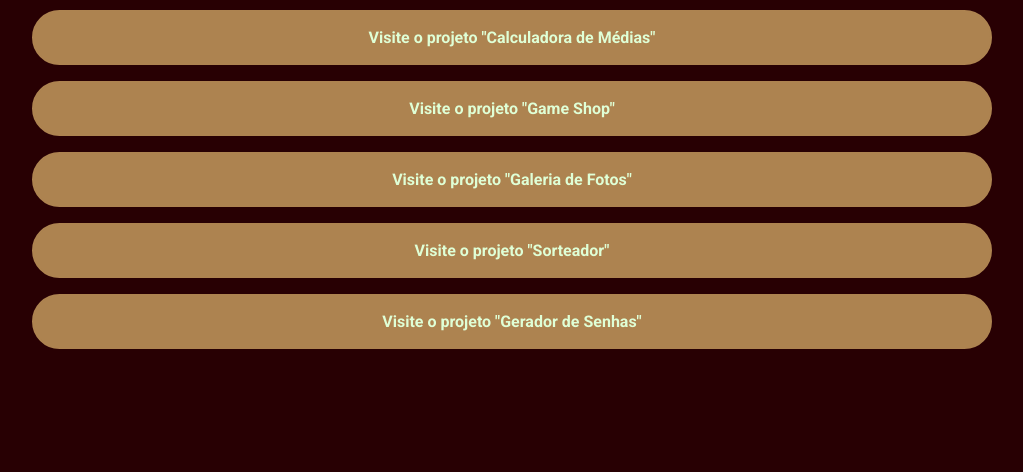
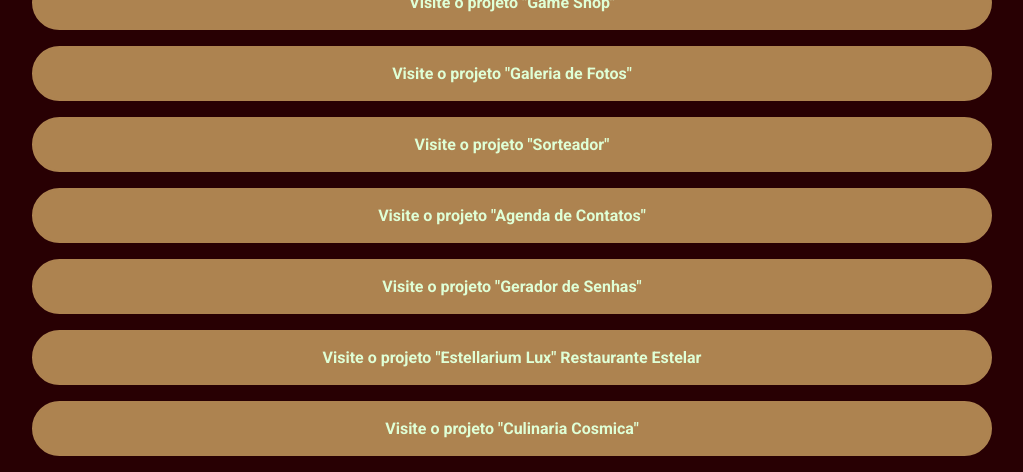
Before and after one commit to Oliveiraps/portifolio-ebac-pessoal, a website: page index.html in a window 1280 px wide. Shown: the part 356-828 px from the top of the page, without its empty margins (128-1151 px from the left). Before the commit the page ends 800 px from the top, so only its background shows below. Drawn offline with Linux system fonts and the light colour scheme.

Commit message:
adicionando botoes e cores , ao projeto

```diff
--- a/index.html
+++ b/index.html
@@ -51,7 +51,7 @@
                     <a href="https://izmael-projeto-calculadora-medias.vercel.app/" target="_blank" rel="noopener noreferrer">Visite o projeto "Calculadora de Médias"</a>
                 </li>
                 <li class="project-list-item">
-                    <a href="https://site-gameshop-flame-three.vercel.app/" target="_blank" rel="noopener noreferrer">Visite o projeto "Game Shop"</a>
+                    <a href="https://pratique-m05-ebac.vercel.app//" target="_blank" rel="noopener noreferrer">Visite o projeto "Game Shop"</a>
                 </li>
                 <li class="project-list-item">
                     <a href="https://oliver-jquery-galeria-fotos.vercel.app/" target="_blank" rel="noopener noreferrer">Visite o projeto "Galeria de Fotos"</a>
@@ -60,7 +60,17 @@
                     <a href="https://sorteadorgruntoliveira.vercel.app/" target="_blank" rel="noopener noreferrer">Visite o projeto "Sorteador"</a>
                 </li>
                 <li class="project-list-item">
+                    <a href="https://izmaelprojeto-add-contatos.vercel.app/" target="_blank" rel="noopener noreferrer">Visite o projeto "Agenda de Contatos"</a>
+                </li>
+                <li class="project-list-item">
                     <a href="https://seu-projeto.vercel.app" target="_blank" rel="noopener noreferrer">Visite o projeto "Gerador de Senhas"</a>
+                </li>
+                <li class="project-list-item">
+                    <a href="https://site-restaurante-estelar-md14-prjt0.vercel.app/" target="_blank" rel="noopener noreferrer">Visite o projeto "Estellarium Lux" Restaurante Estelar</a>
+                </li>
+                </li>
+                <li class="project-list-item">
+                    <a href="https://tarefa-bootstrap-avancado-iota.vercel.app/" target="_blank" rel="noopener noreferrer">Visite o projeto "Culinaria Cosmica"</a>
                 </li>
             </ul>
         </nav>
```
